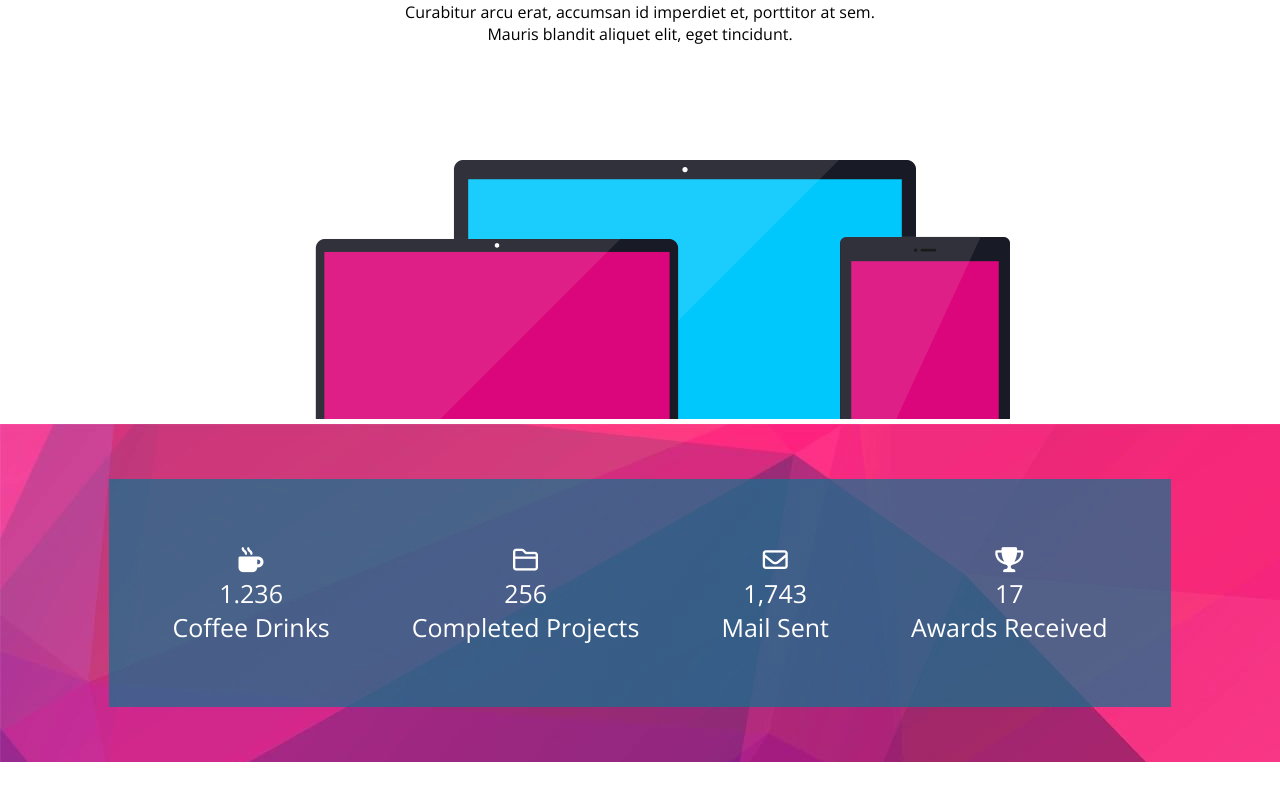
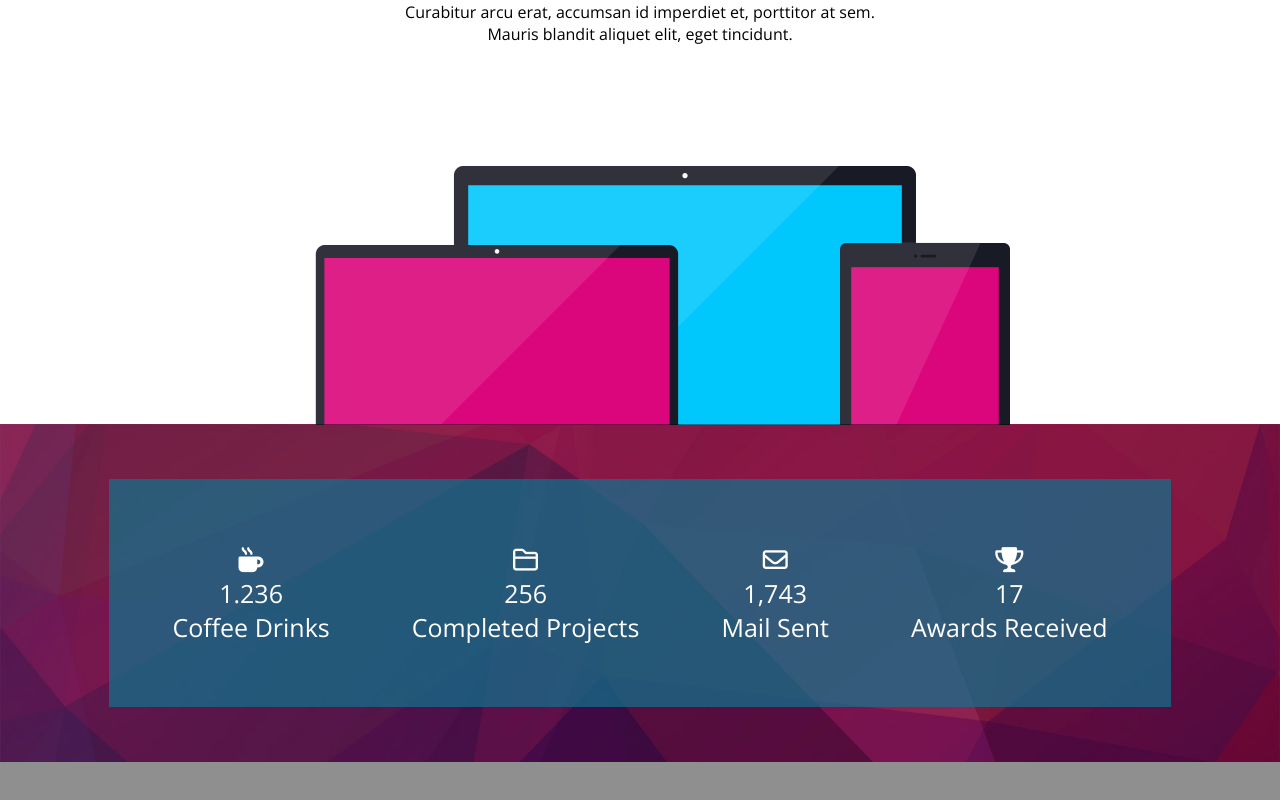
Before and after one commit to MohamedMassoud10/kasper, a React (Create React App) app: page / in a window 1280 px wide. Shown: the part 3906-4706 px from the top of the page. Before the commit the page ends 4668 px from the top, so only its background shows below. Built offline with nearby package versions, Linux system fonts and the light colour scheme.

Commit message:
about section

```diff
--- a/src/index.css
+++ b/src/index.css
@@ -550,16 +550,30 @@ ul{
 }
 .About .const-div img{
     margin-top: 100px;
+    position: relative;
+    bottom: -6px;
 }
 @media (max-width:750px){
     .About .const-div img{
         width: 100%;
+    }
+    .stats-cont{
+        flex-direction: column;
     }
 }
 .stats{
     display: flex;
     justify-content: center;
     background-image: url(./imges/R.jpeg);
+    background-size: cover;
+}
+.stats::before{
+    content: "";
+    width: 100%;
+    height: 100%;
+    position: absolute;
+    background-color: #00000070;
+    z-index: 1;
 }
 .stats .stats-cont{
     display: flex;
@@ -570,6 +584,7 @@ ul{
     margin: 55px;
     padding: 38px;
     gap: 32px;
+    z-index: 2;
 }
 .stats .stats-cont .box{
     color: white;
```
